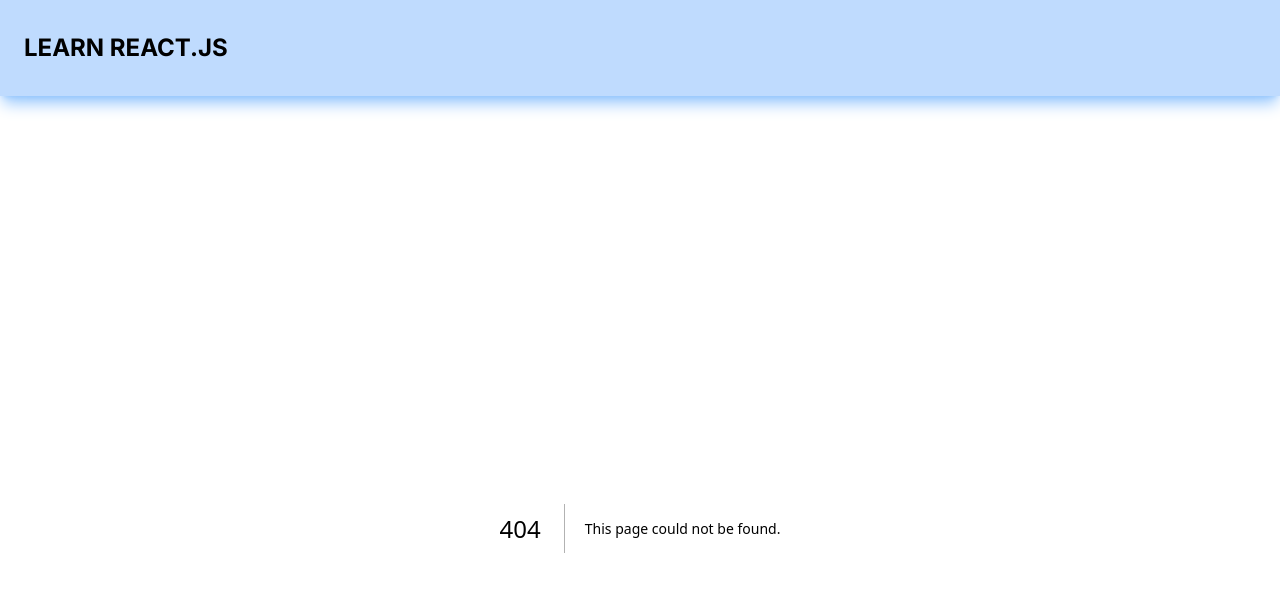
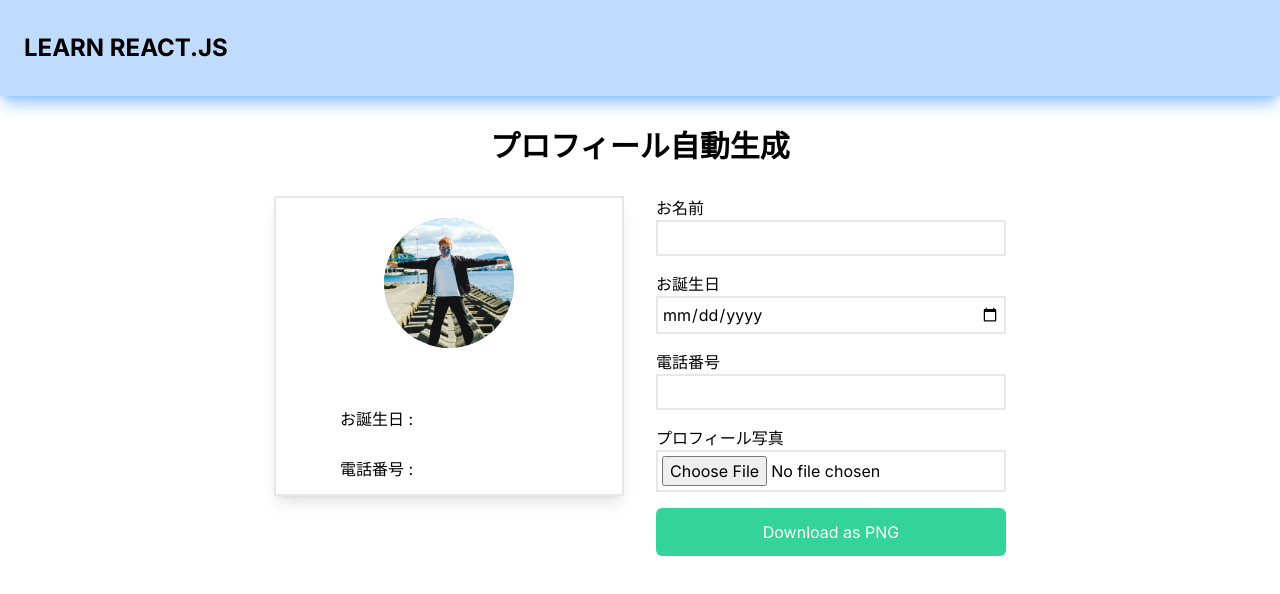
Before and after one commit to D-suke0614/learn_react, a Next.js app: page /profile in a window 1280 px wide. Before the commit this address had no page. Shown: the top 594 px of the page. Built offline with nearby package versions, Linux system fonts and the light colour scheme.

Commit message:
feat: profile

```diff
--- a/src/app/page.tsx
+++ b/src/app/page.tsx
@@ -8,6 +8,9 @@ export default function Home() {
           <Link className='py-2 hover:opacity-60' href={'/todo'}>
             TODO APP
           </Link>
+          <Link className='py-2 hover:opacity-60' href={'/profile'}>
+            PROFILE APP
+          </Link>
         </li>
       </ul>
     </div>
--- /dev/null
+++ b/src/app/profile/components/Card.tsx
@@ -0,0 +1,30 @@
+'use client'
+
+import Image from 'next/image'
+
+type PropsType = {
+  data: { name: string; birthday: string; phone: string; image: string }
+}
+
+const Card = ({ data }: PropsType) => {
+  return (
+    <div className='w-[350px] h-[300px] border-solid border-2 shadow-lg flex flex-col items-center'>
+      <div className='h-[130px] w-[130px] my-[20px] rounded-[50%] bg-slate-400'>
+        <Image
+          width={130}
+          height={130}
+          src={data.image ? data.image : '/profile-image.jpg'}
+          alt='profile-image'
+          className='h-full rounded-[50%]'
+        />
+      </div>
+      <div className='h-[150px] w-full px-16 flex flex-col items-center justify-around'>
+        <h3>{data.name}</h3>
+        <span className='w-full text-left'>お誕生日 : {data.birthday}</span>
+        <span className='w-full text-left'>電話番号 : {data.phone}</span>
+      </div>
+    </div>
+  )
+}
+
+export default Card
--- /dev/null
+++ b/src/app/profile/components/Input.tsx
@@ -0,0 +1,37 @@
+'use client'
+
+type IdType = 'name' | 'birthday' | 'phone' | 'image'
+
+type PropsType = {
+  id: IdType
+  label: string
+  type: 'text' | 'date' | 'file'
+  handleChange: (id: IdType, value: string) => void
+}
+
+const Input = ({ id, label, type, handleChange }: PropsType) => {
+  const handleInputChange = (e: React.ChangeEvent<HTMLInputElement>) => {
+    const id = e.target.id as IdType
+    if (id === 'image') {
+      const value: string = e.target.files ? window.URL.createObjectURL(e.target.files[0]) : ''
+      handleChange(id, value)
+    } else {
+      const value = e.target.value
+      handleChange(id, value)
+    }
+  }
+
+  return (
+    <div className='flex flex-col w-full'>
+      <label htmlFor={id}>{label}</label>
+      <input
+        id={id}
+        type={type}
+        className='w-full border-solid border-2 p-1'
+        onChange={handleInputChange}
+      />
+    </div>
+  )
+}
+
+export default Input
--- /dev/null
+++ b/src/app/profile/page.tsx
@@ -0,0 +1,44 @@
+'use client'
+
+import { useState } from 'react'
+import Card from './components/Card'
+import Input from './components/Input'
+
+const Page = () => {
+  type ProfileDataType = {
+    name: string
+    birthday: string
+    phone: string
+    image: string
+  }
+  const [profileData, setProfileData] = useState<ProfileDataType>({
+    name: '',
+    birthday: '',
+    phone: '',
+    image: '',
+  })
+
+  const handleChange = (id: 'name' | 'birthday' | 'phone' | 'image', value: string) => {
+    setProfileData({ ...profileData, [id]: value })
+  }
+
+  return (
+    <div>
+      <h2 className='text-3xl font-bold text-center'>プロフィール自動生成</h2>
+      <div className='flex mt-8 gap-8'>
+        <Card data={profileData} />
+        <div className='w-[350px] flex flex-col gap-4'>
+          <Input id='name' type='text' label='お名前' handleChange={handleChange} />
+          <Input id='birthday' type='date' label='お誕生日' handleChange={handleChange} />
+          <Input id='phone' type='text' label='電話番号' handleChange={handleChange} />
+          <Input id='image' type='file' label='プロフィール写真' handleChange={handleChange} />
+          <button className='w-full bg-emerald-400 rounded-md py-3 text-white' type='button'>
+            Download as PNG
+          </button>
+        </div>
+      </div>
+    </div>
+  )
+}
+
+export default Page
```
Also changed, not shown: public/profile-image.jpg (added), 1 other file (tests, documents, lock files or other folders).
